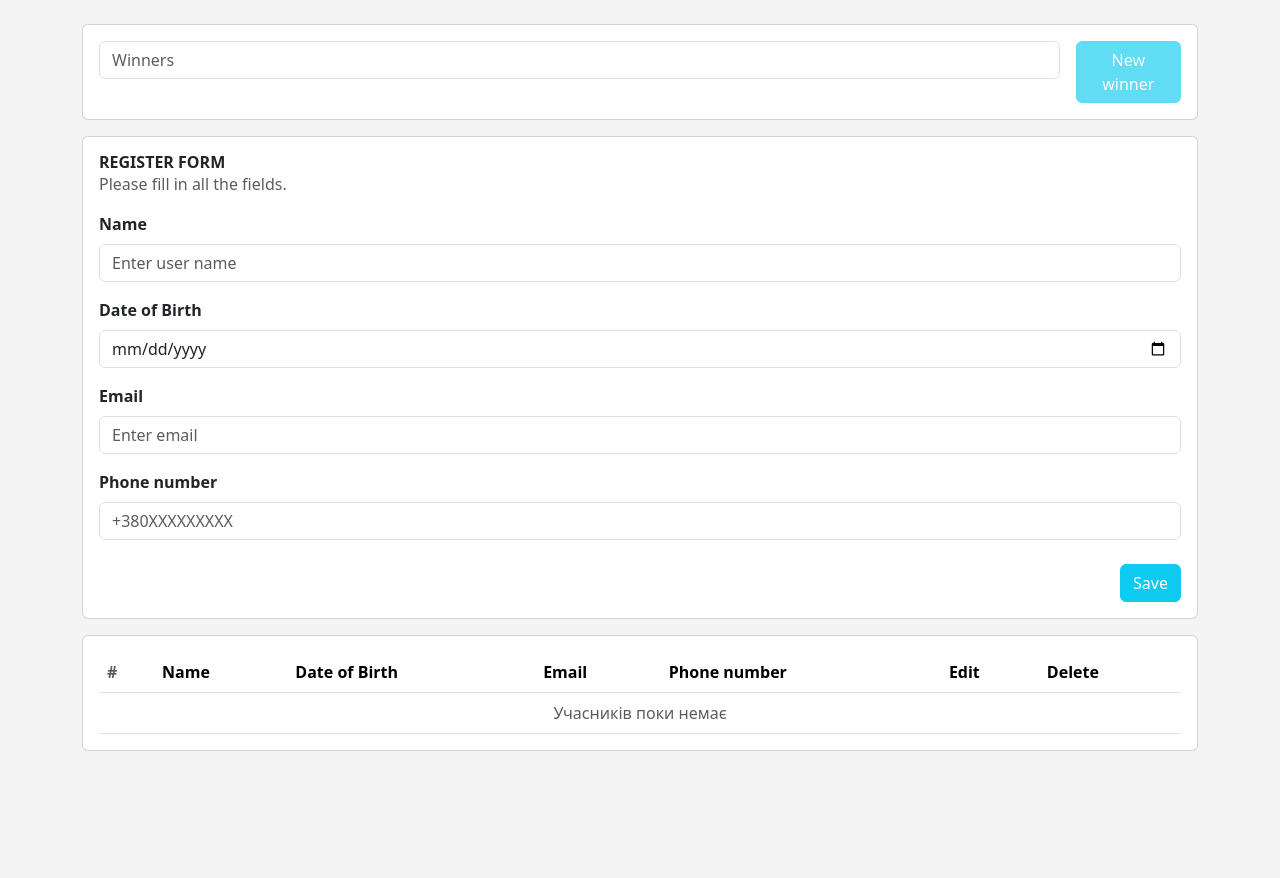
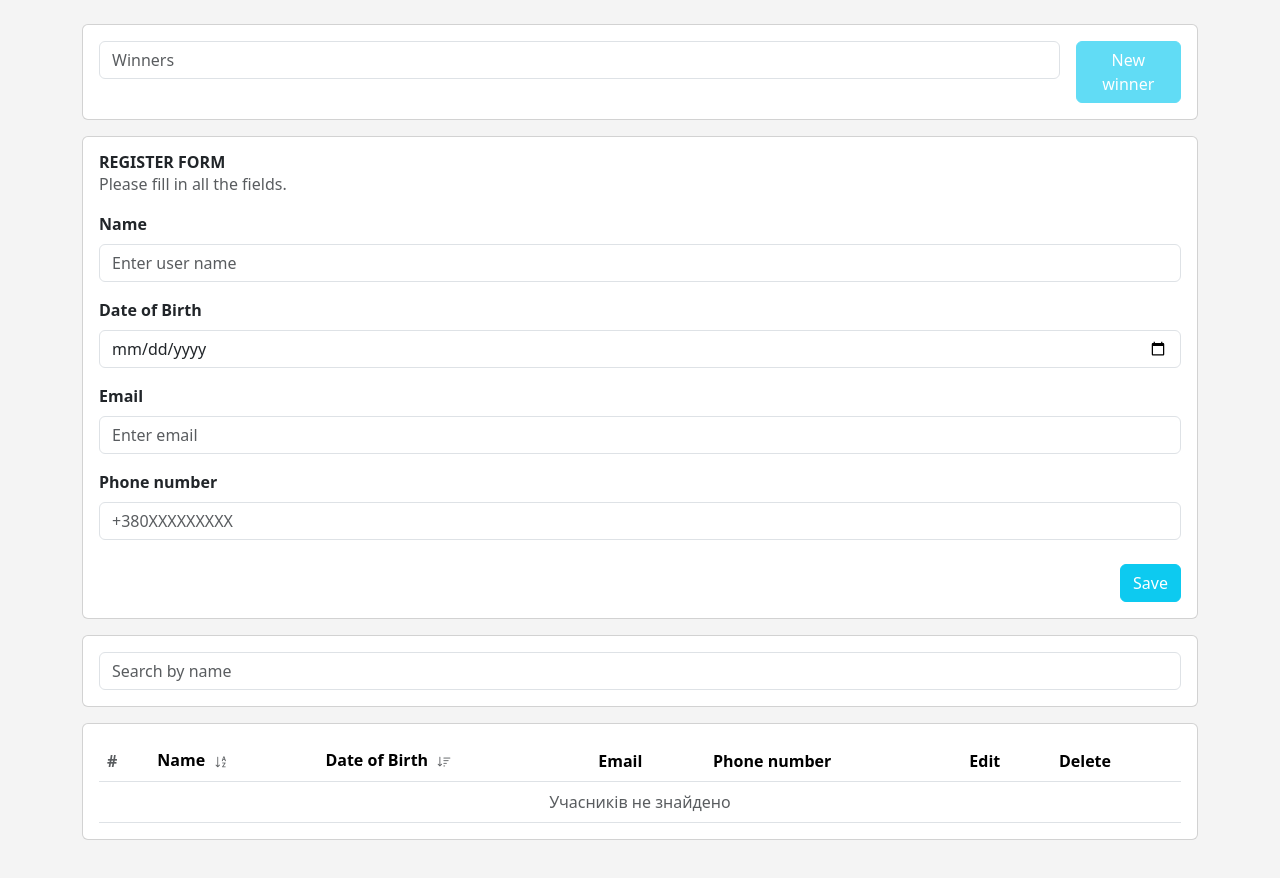
Before and after one commit to sophia-ch7/vue-lottery-app, a Vue app: page / in a window 1280 px wide. Before the commit the page ends 800 px from the top, so only its background shows below. Built offline with nearby package versions, Linux system fonts and the light colour scheme; the HTML template or start-up script is replaced by a standard one.

Commit message:
Add sorting and name search with debounce

```diff
--- a/package.json
+++ b/package.json
@@ -16,6 +16,7 @@
   },
   "dependencies": {
     "bootstrap": "^5.3.8",
+    "bootstrap-icons": "^1.13.2",
     "vue": "^3.5.42"
   },
   "devDependencies": {
--- a/src/App.vue
+++ b/src/App.vue
@@ -5,8 +5,9 @@ import BaseModal from '@/components/base/BaseModal.vue'
 import ParticipantForm from '@/components/ParticipantForm.vue'
 import ParticipantsTable from '@/components/ParticipantsTable.vue'
 import RegistrationBlock from '@/components/RegistrationBlock.vue'
+import SearchBar from '@/components/SearchBar.vue'
 import WinnersBlock from '@/components/WinnersBlock.vue'
-import type { Participant, ParticipantData } from '@/types/participant'
+import type { Participant, ParticipantData, SortDirection, SortKey } from '@/types/participant'
 import { loadFromStorage, saveToStorage } from '@/utils/storage'
 
 const MAX_WINNERS = 3
@@ -52,6 +53,38 @@ function removeWinner(id: number) {
   winnerIds.value = winnerIds.value.filter((winnerId) => winnerId !== id)
 }
 
+// Фільтрація та сортування
+const filterName = ref('')
+const sortKey = ref<SortKey | null>(null)
+const sortDirection = ref<SortDirection>('asc')
+
+function toggleSort(key: SortKey) {
+  if (sortKey.value === key) {
+    // Повторний клік по тому ж контролу змінює напрямок
+    sortDirection.value = sortDirection.value === 'asc' ? 'desc' : 'asc'
+  } else {
+    sortKey.value = key
+    sortDirection.value = 'asc'
+  }
+}
+
+// Спочатку фільтруємо, потім сортуємо
+const visibleParticipants = computed(() => {
+  const query = filterName.value.trim().toLowerCase()
+  // filter створює новий масив, тому вихідний список participants не змінюється
+  const filtered = participants.value.filter((p) => p.name.toLowerCase().includes(query))
+
+  const key = sortKey.value
+  if (!key) return filtered
+
+  const direction = sortDirection.value === 'asc' ? 1 : -1
+  return filtered.sort((a, b) => {
+    const result =
+      key === 'name' ? a.name.localeCompare(b.name, 'uk') : a.birthDate.localeCompare(b.birthDate)
+    return result * direction
+  })
+})
+
 // Редагування учасника
 const participantToEdit = ref<Participant | null>(null)
 
@@ -84,8 +117,18 @@ function confirmDelete() {
       @remove="removeWinner"
     />
     <RegistrationBlock :participants="participants" @submit="addParticipant" />
+
+    <div class="card mb-3">
+      <div class="card-body">
+        <SearchBar @filter-by-name="filterName = $event" />
+      </div>
+    </div>
+
     <ParticipantsTable
-      :participants="participants"
+      :participants="visibleParticipants"
+      :sort-key="sortKey"
+      :sort-direction="sortDirection"
+      @sort="toggleSort"
       @edit="participantToEdit = $event"
       @delete="participantToDelete = $event"
     />
--- a/src/components/ParticipantsTable.vue
+++ b/src/components/ParticipantsTable.vue
@@ -1,11 +1,17 @@
 <script setup lang="ts">
 import BaseButton from '@/components/base/BaseButton.vue'
-import type { Participant } from '@/types/participant'
+import type { Participant, SortDirection, SortKey } from '@/types/participant'
 
-defineProps<{ participants: Participant[] }>()
+defineProps<{
+  participants: Participant[]
+  sortKey: SortKey | null
+  sortDirection: SortDirection
+}>()
+
 const emit = defineEmits<{
   edit: [participant: Participant]
   delete: [participant: Participant]
+  sort: [key: SortKey]
 }>()
 </script>
 
@@ -17,8 +23,44 @@ const emit = defineEmits<{
           <thead>
             <tr>
               <th scope="col" class="text-muted">#</th>
-              <th scope="col">Name</th>
-              <th scope="col" class="text-nowrap">Date of Birth</th>
+              <th scope="col" class="text-nowrap">
+                Name
+                <button
+                  type="button"
+                  class="btn btn-link btn-sm p-0 ms-1"
+                  :class="sortKey === 'name' ? 'text-info' : 'text-muted'"
+                  aria-label="Сортувати за іменем"
+                  @click="emit('sort', 'name')"
+                >
+                  <i
+                    class="bi"
+                    :class="
+                      sortKey === 'name' && sortDirection === 'desc'
+                        ? 'bi-sort-alpha-up'
+                        : 'bi-sort-alpha-down'
+                    "
+                  ></i>
+                </button>
+              </th>
+              <th scope="col" class="text-nowrap">
+                Date of Birth
+                <button
+                  type="button"
+                  class="btn btn-link btn-sm p-0 ms-1"
+                  :class="sortKey === 'birthDate' ? 'text-info' : 'text-muted'"
+                  aria-label="Сортувати за датою народження"
+                  @click="emit('sort', 'birthDate')"
+                >
+                  <i
+                    class="bi"
+                    :class="
+                      sortKey === 'birthDate' && sortDirection === 'desc'
+                        ? 'bi-sort-up'
+                        : 'bi-sort-down'
+                    "
+                  ></i>
+                </button>
+              </th>
               <th scope="col">Email</th>
               <th scope="col">Phone number</th>
               <th scope="col">Edit</th>
@@ -48,7 +90,7 @@ const emit = defineEmits<{
               </td>
             </tr>
             <tr v-if="participants.length === 0">
-              <td colspan="7" class="text-center text-muted">Учасників поки немає</td>
+              <td colspan="7" class="text-center text-muted">Учасників не знайдено</td>
             </tr>
           </tbody>
         </table>
--- /dev/null
+++ b/src/components/SearchBar.vue
@@ -0,0 +1,26 @@
+<script setup lang="ts">
+import { ref, watch } from 'vue'
+
+const DEBOUNCE_MS = 300
+
+const emit = defineEmits<{ 'filter-by-name': [value: string] }>()
+
+const query = ref('')
+
+// Debounce: чекаємо 300 мс після останнього символу і лише тоді повідомляємо батька
+watch(query, (value, _oldValue, onCleanup) => {
+  const timer = setTimeout(() => emit('filter-by-name', value), DEBOUNCE_MS)
+  // Якщо користувач ввів ще символ раніше, ніж минули 300 мс, старий таймер скасовуємо
+  onCleanup(() => clearTimeout(timer))
+})
+</script>
+
+<template>
+  <input
+    v-model="query"
+    class="form-control"
+    type="search"
+    placeholder="Search by name"
+    aria-label="Пошук учасників за іменем"
+  />
+</template>
--- a/src/types/participant.ts
+++ b/src/types/participant.ts
@@ -6,3 +6,5 @@ export interface Participant {
   phone: string
 }
 export type ParticipantData = Omit<Participant, 'id'>
+export type SortKey = 'name' | 'birthDate'
+export type SortDirection = 'asc' | 'desc'
```
Also changed, not shown: src/main.ts (+6 -4 lines), 1 other file (tests, documents, lock files or other folders).
